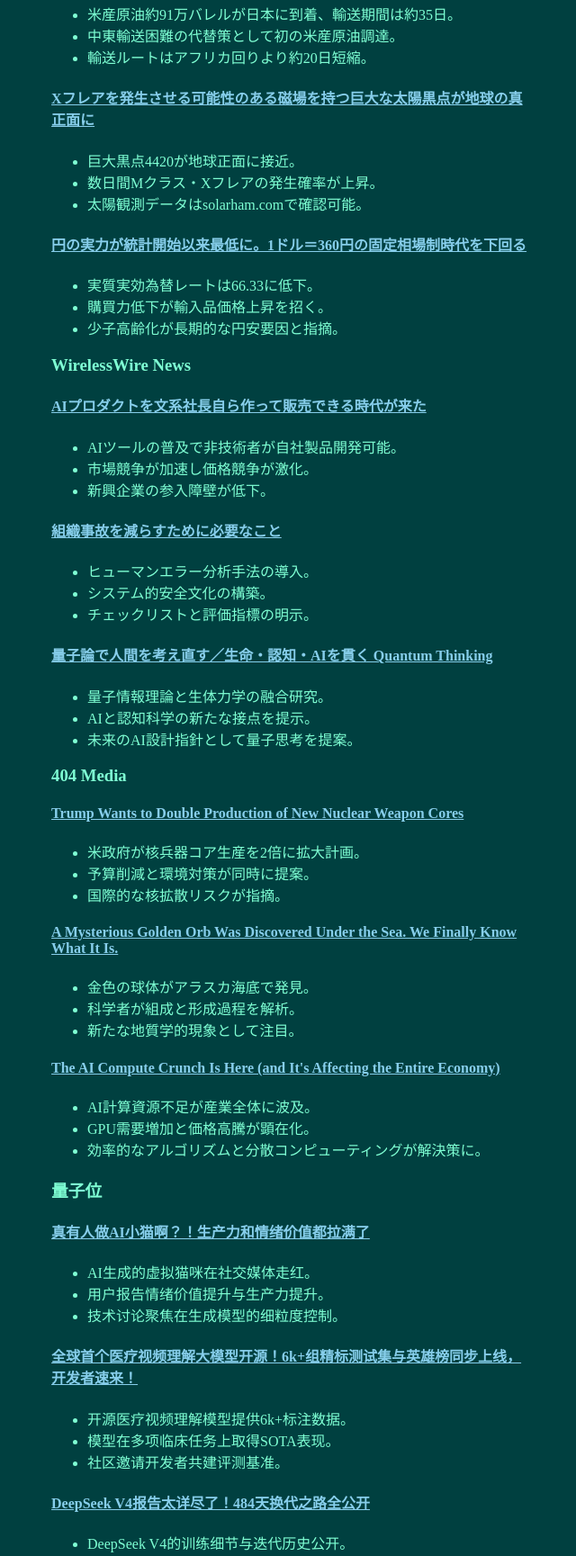
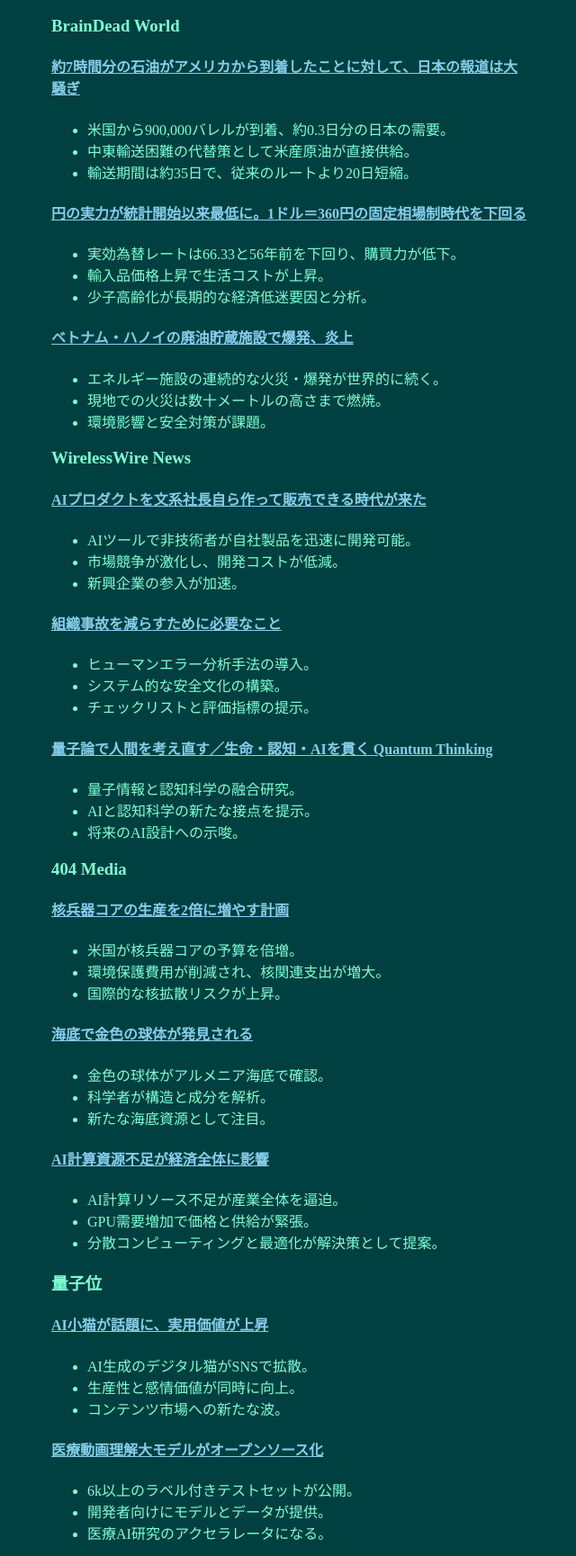
Before and after one commit to source-kcf/info, a plain HTML site: page feed/index.html in a window 1280 px wide. Shown: the part 280-2009 px from the top of the page at 90% size, without its empty margins (318-958 px from the left). Drawn offline with Linux system fonts and the light colour scheme.

Commit message:
Update feed 2026-04-27 news summary

```diff
--- a/feed/index.html
+++ b/feed/index.html
@@ -8,87 +8,93 @@
 </head>
 <body>
     <h1><a href="../">.kcf</a></h1>
+    <h2>feed</h2>
+<h3>2026-04-27</h3>
+<h4>今日のニュースまとめ</h4>
+    <ul>
+        <li>エネルギー・AI・医療分野の最新動向を収集</li>
+    </ul>
+<ul></ul>
     <p>ここはノウンがまとめてるよ。</p>
-    <h2>feed</h2>
 
     <h3>BrainDead World</h3>
-    <h4><a href="https://nofia.net/">「約7時間分」の石油がアメリカから到着したことに対して、日本の報道は大騒ぎ</a></h4>
+    <h4><a href="https://nofia.net/?p=36576">約7時間分の石油がアメリカから到着したことに対して、日本の報道は大騒ぎ</a></h4>
     <ul>
-        <li>米産原油約91万バレルが日本に到着、輸送期間は約35日。</li>
-        <li>中東輸送困難の代替策として初の米産原油調達。</li>
-        <li>輸送ルートはアフリカ回りより約20日短縮。</li>
+        <li>米国から900,000バレルが到着、約0.3日分の日本の需要。</li>
+        <li>中東輸送困難の代替策として米産原油が直接供給。</li>
+        <li>輸送期間は約35日で、従来のルートより20日短縮。</li>
     </ul>
-    <h4><a href="https://nofia.net/">Xフレアを発生させる可能性のある磁場を持つ巨大な太陽黒点が地球の真正面に</a></h4>
+    <h4><a href="https://nofia.net/?p=36572">円の実力が統計開始以来最低に。1ドル＝360円の固定相場制時代を下回る</a></h4>
     <ul>
-        <li>巨大黒点4420が地球正面に接近。</li>
-        <li>数日間Mクラス・Xフレアの発生確率が上昇。</li>
-        <li>太陽観測データはsolarham.comで確認可能。</li>
+        <li>実効為替レートは66.33と56年前を下回り、購買力が低下。</li>
+        <li>輸入品価格上昇で生活コストが上昇。</li>
+        <li>少子高齢化が長期的な経済低迷要因と分析。</li>
     </ul>
-    <h4><a href="https://nofia.net/">円の実力が統計開始以来最低に。1ドル＝360円の固定相場制時代を下回る</a></h4>
+    <h4><a href="https://nofia.net/">ベトナム・ハノイの廃油貯蔵施設で爆発、炎上</a></h4>
     <ul>
-        <li>実質実効為替レートは66.33に低下。</li>
-        <li>購買力低下が輸入品価格上昇を招く。</li>
-        <li>少子高齢化が長期的な円安要因と指摘。</li>
+        <li>エネルギー施設の連続的な火災・爆発が世界的に続く。</li>
+        <li>現地での火災は数十メートルの高さまで燃焼。</li>
+        <li>環境影響と安全対策が課題。</li>
     </ul>
 
     <h3>WirelessWire News</h3>
-    <h4><a href="https://wirelesswire.jp/">AIプロダクトを文系社長自ら作って販売できる時代が来た</a></h4>
+    <h4><a href="https://wirelesswire.jp/2026/04/93335/">AIプロダクトを文系社長自ら作って販売できる時代が来た</a></h4>
     <ul>
-        <li>AIツールの普及で非技術者が自社製品開発可能。</li>
-        <li>市場競争が加速し価格競争が激化。</li>
-        <li>新興企業の参入障壁が低下。</li>
+        <li>AIツールで非技術者が自社製品を迅速に開発可能。</li>
+        <li>市場競争が激化し、開発コストが低減。</li>
+        <li>新興企業の参入が加速。</li>
     </ul>
-    <h4><a href="https://wirelesswire.jp/">組織事故を減らすために必要なこと</a></h4>
+    <h4><a href="https://wirelesswire.jp/2026/04/93366/">組織事故を減らすために必要なこと</a></h4>
     <ul>
         <li>ヒューマンエラー分析手法の導入。</li>
-        <li>システム的安全文化の構築。</li>
-        <li>チェックリストと評価指標の明示。</li>
+        <li>システム的な安全文化の構築。</li>
+        <li>チェックリストと評価指標の提示。</li>
     </ul>
     <h4><a href="https://wirelesswire.jp/">量子論で人間を考え直す／生命・認知・AIを貫く Quantum Thinking</a></h4>
     <ul>
-        <li>量子情報理論と生体力学の融合研究。</li>
+        <li>量子情報と認知科学の融合研究。</li>
         <li>AIと認知科学の新たな接点を提示。</li>
-        <li>未来のAI設計指針として量子思考を提案。</li>
+        <li>将来のAI設計への示唆。</li>
     </ul>
 
     <h3>404 Media</h3>
-    <h4><a href="https://www.404media.co/trump-wants-to-double-production-of-new-nuclear-weapon-cores">Trump Wants to Double Production of New Nuclear Weapon Cores</a></h4>
+    <h4><a href="https://www.404media.co/trump-wants-to-double-production-of-new-nuclear-weapon-cores">核兵器コアの生産を2倍に増やす計画</a></h4>
     <ul>
-        <li>米政府が核兵器コア生産を2倍に拡大計画。</li>
-        <li>予算削減と環境対策が同時に提案。</li>
-        <li>国際的な核拡散リスクが指摘。</li>
+        <li>米国が核兵器コアの予算を倍増。</li>
+        <li>環境保護費用が削減され、核関連支出が増大。</li>
+        <li>国際的な核拡散リスクが上昇。</li>
     </ul>
-    <h4><a href="https://www.404media.co/a-mysterious-golden-orb-was-discovered-under-the-sea">A Mysterious Golden Orb Was Discovered Under the Sea. We Finally Know What It Is.</a></h4>
+    <h4><a href="https://www.404media.co/a-mysterious-golden-orb-was-discovered-under-the-sea">海底で金色の球体が発見される</a></h4>
     <ul>
-        <li>金色の球体がアラスカ海底で発見。</li>
-        <li>科学者が組成と形成過程を解析。</li>
-        <li>新たな地質学的現象として注目。</li>
+        <li>金色の球体がアルメニア海底で確認。</li>
+        <li>科学者が構造と成分を解析。</li>
+        <li>新たな海底資源として注目。</li>
     </ul>
-    <h4><a href="https://www.404media.co/the-ai-compute-crunch-is-here-and-its-affecting-the-entire-economy">The AI Compute Crunch Is Here (and It's Affecting the Entire Economy)</a></h4>
+    <h4><a href="https://www.404media.co/the-ai-compute-crunch-is-here-and-its-affecting-the-entire-economy">AI計算資源不足が経済全体に影響</a></h4>
     <ul>
-        <li>AI計算資源不足が産業全体に波及。</li>
-        <li>GPU需要増加と価格高騰が顕在化。</li>
-        <li>効率的なアルゴリズムと分散コンピューティングが解決策に。</li>
+        <li>AI計算リソース不足が産業全体を逼迫。</li>
+        <li>GPU需要増加で価格と供給が緊張。</li>
+        <li>分散コンピューティングと最適化が解決策として提案。</li>
     </ul>
 
     <h3>量子位</h3>
-    <h4><a href="https://www.qbitai.com/">真有人做AI小猫啊？！生产力和情绪价值都拉满了</a></h4>
+    <h4><a href="https://www.qbitai.com/">AI小猫が話題に、実用価値が上昇</a></h4>
     <ul>
-        <li>AI生成的虚拟猫咪在社交媒体走红。</li>
-        <li>用户报告情绪价值提升与生产力提升。</li>
-        <li>技术讨论聚焦在生成模型的细粒度控制。</li>
+        <li>AI生成のデジタル猫がSNSで拡散。</li>
+        <li>生産性と感情価値が同時に向上。</li>
+        <li>コンテンツ市場への新たな波。</li>
     </ul>
-    <h4><a href="https://www.qbitai.com/">全球首个医疗视频理解大模型开源！6k+组精标测试集与英雄榜同步上线，开发者速来！</a></h4>
+    <h4><a href="https://www.qbitai.com/">医療動画理解大モデルがオープンソース化</a></h4>
     <ul>
-        <li>开源医疗视频理解模型提供6k+标注数据。</li>
-        <li>模型在多项临床任务上取得SOTA表现。</li>
-        <li>社区邀请开发者共建评测基准。</li>
+        <li>6k以上のラベル付きテストセットが公開。</li>
+        <li>開発者向けにモデルとデータが提供。</li>
+        <li>医療AI研究のアクセラレータになる。</li>
     </ul>
-    <h4><a href="https://www.qbitai.com/">DeepSeek V4报告太详尽了！484天换代之路全公开</a></h4>
+    <h4><a href="https://www.qbitai.com/">DeepSeek V4の詳細レポートが公開</a></h4>
     <ul>
-        <li>DeepSeek V4的训练细节与迭代历史公开。</li>
-        <li>模型在多语言任务上实现显著提升。</li>
-        <li>技术路线图为后续模型研发提供参考。</li>
+        <li>484日間の開発過程が公開。</li>
+        <li>長期トレーニングと性能向上が報告。</li>
+        <li>次世代AIモデルの指標となる。</li>
     </ul>
 
     <div class="dotdot-wrapper">
```
